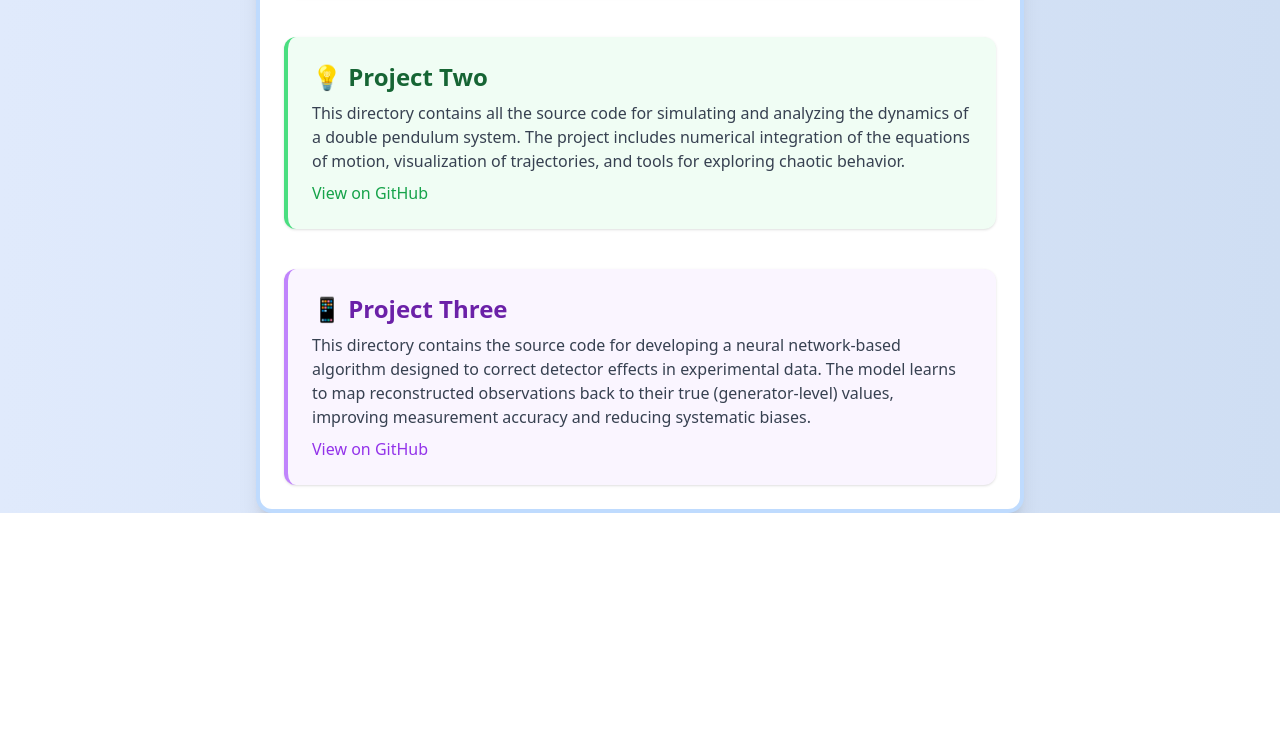
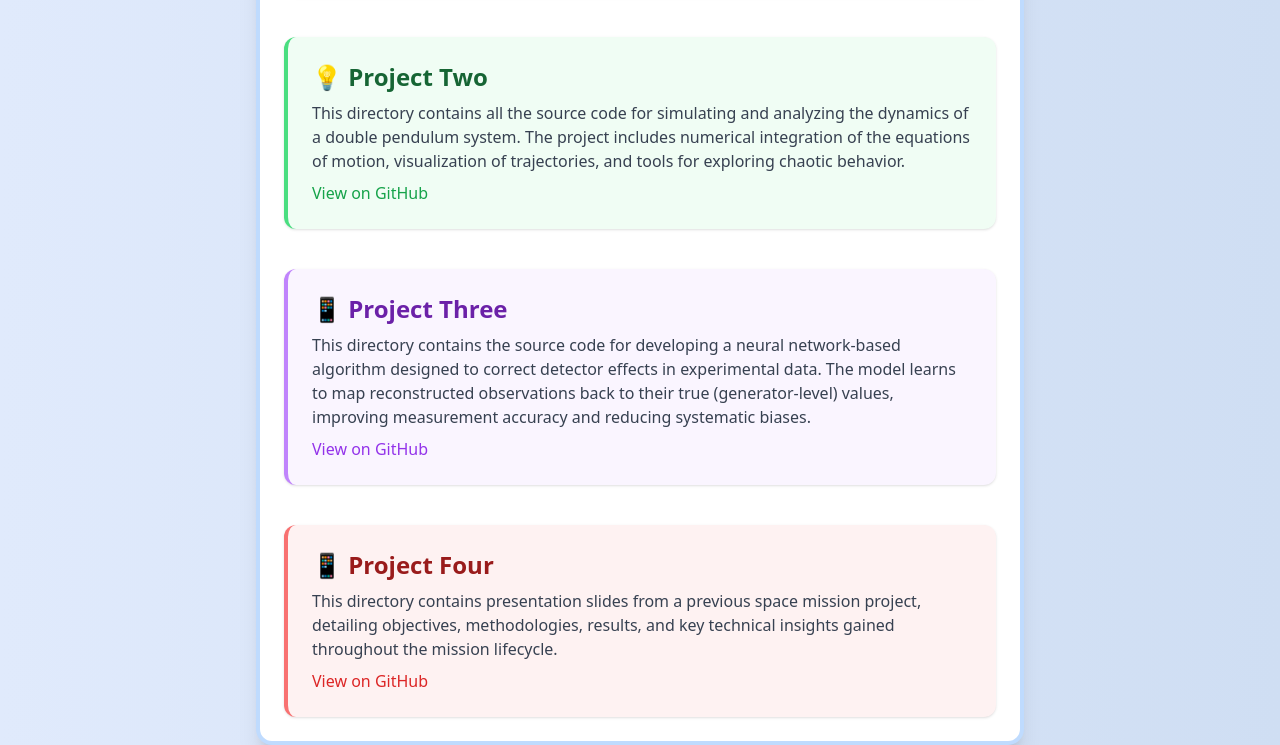
Before and after one commit to Mehdimuz/Portfolio.github.io, a plain HTML site: page index.html in a window 1280 px wide. Shown: the part 443-1188 px from the top of the page. Before the commit the page ends 956 px from the top, so only its background shows below. Drawn offline with nearby package versions, Linux system fonts and the light colour scheme.

Commit message:
Update index.html

```diff
--- a/index.html
+++ b/index.html
@@ -50,6 +50,14 @@
                 <a href="https://github.com/Mehdimuz/High-Energy-Physics/blob/main/Project-Overview(1-36).pdf" target="_blank"
                     class="text-purple-600 font-medium hover:underline">View on GitHub</a>
             </section>
+
+            <section class="bg-red-50 p-6 rounded-xl shadow border-l-4 border-red-400">
+                <h2 class="text-2xl font-bold text-red-800 mb-2">📱 Project Four</h2>
+                <p class="text-gray-700 mb-2">This directory contains presentation slides from a previous space mission project, detailing objectives, methodologies, results, and key technical insights gained throughout the mission lifecycle.</p>
+                <a href="https://github.com/Mehdimuz/NASA-Space-Academy/blob/main/Project-Overview.pdf" target="_blank"
+                    class="text-red-600 font-medium hover:underline">View on GitHub</a>
+            </section>
+
         </div>
     </div>
 </body>
```
